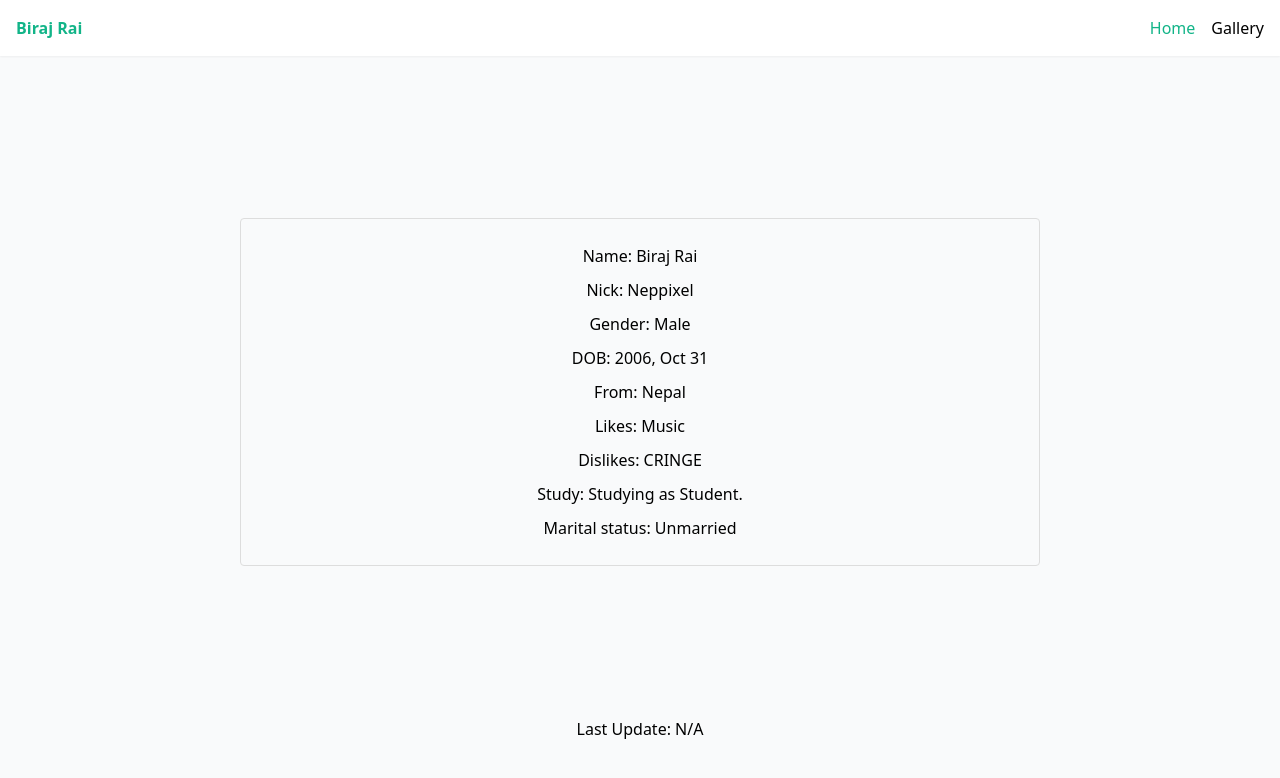
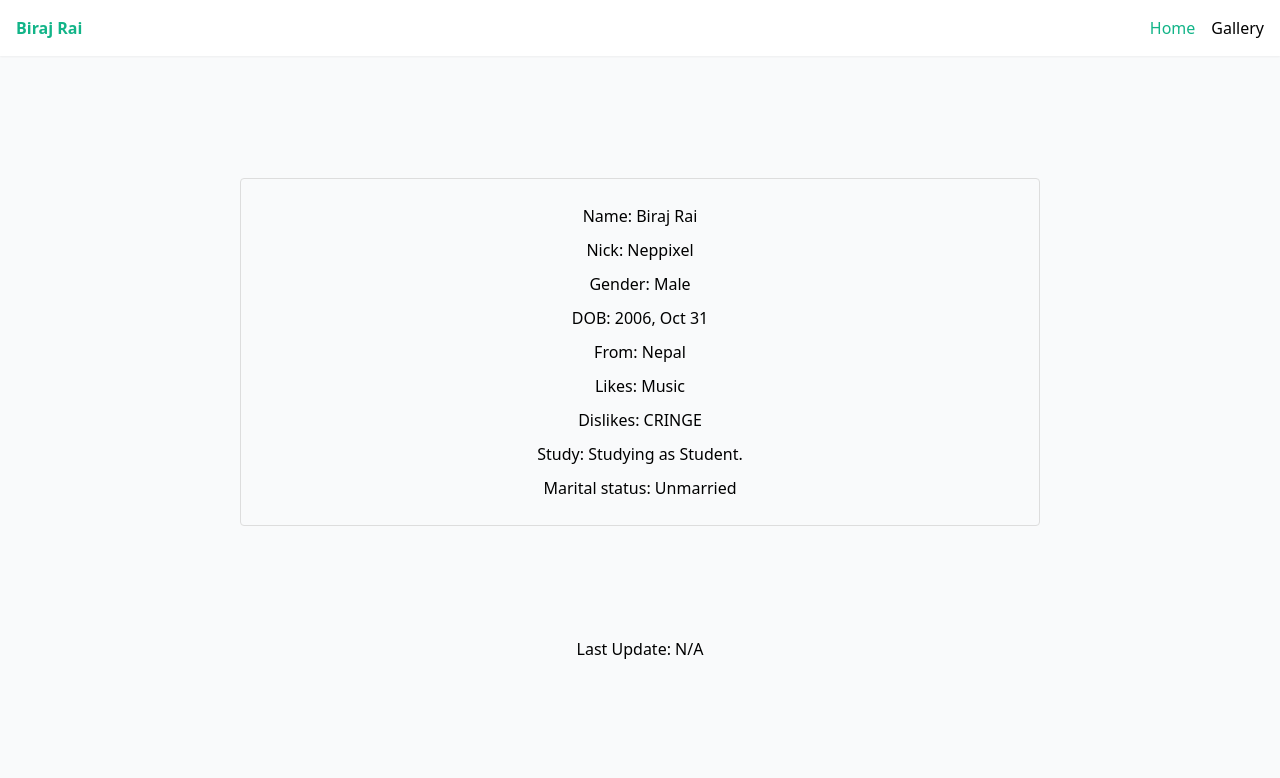
Before and after one commit to love-to-eat/itsbiraj.com.np, a Nuxt app: page / in a window 1280 px wide. Shown: the top 778 px of the page. Built offline with nearby package versions, Linux system fonts and the light colour scheme; no server answers.

Commit message:
Fixed Height

```diff
--- a/pages/index.vue
+++ b/pages/index.vue
@@ -40,7 +40,7 @@ onMounted(async () => {
     display: flex;
     justify-content: center;
     align-items: center;
-    height: 80vh;
+    height: 70vh;
 }
 
 .box {
```
